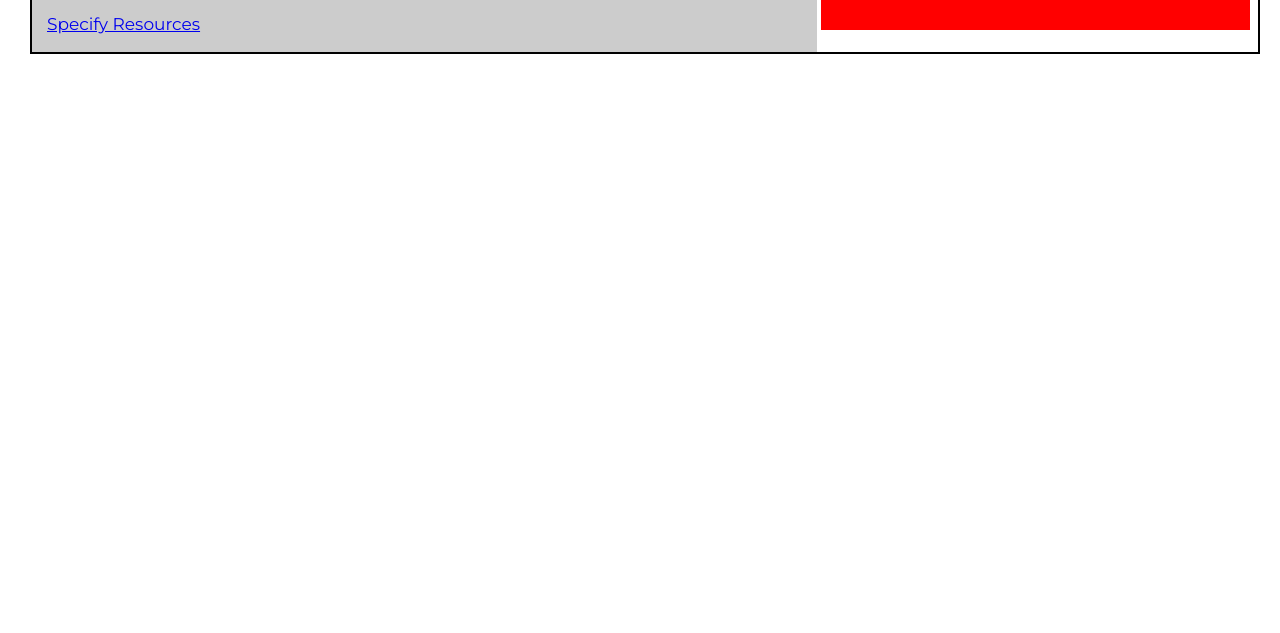
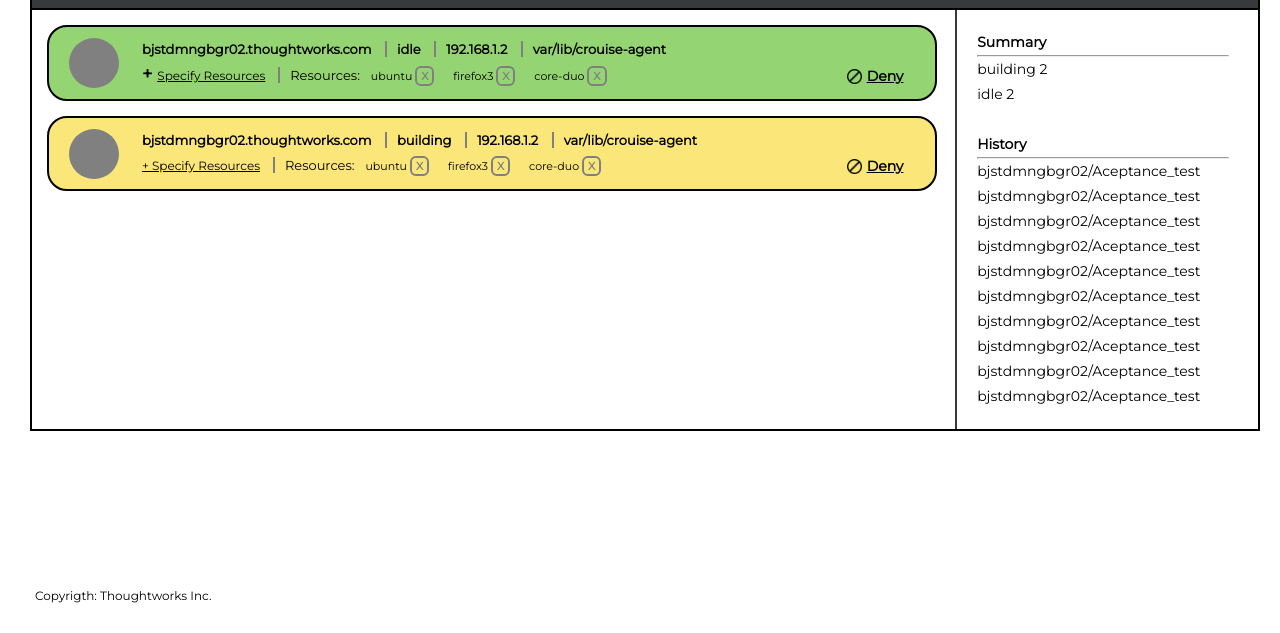
Before and after one commit to xynth14/Reto1-Portafolio, a plain HTML site: page index.html in a window 1280 px wide. Shown: the part 167-800 px from the top of the page. Drawn offline with Linux system fonts and the light colour scheme; a web font is replaced by a local one.

Commit message:
maquetacion 2

```diff
--- a/assets/css/style.css
+++ b/assets/css/style.css
@@ -50,8 +50,8 @@ h1 span {
   border: 2px solid #000;
   border-bottom: 2px solid #37393d;
   border-radius: 15px 15px 0 0;
-  font-size: 16px;
-  font-weight: normal;
+  font-size: 13px;
+  font-weight: bold;
   text-transform: uppercase;
   background: #fff;
   cursor: pointer;
@@ -72,10 +72,10 @@ h1 span {
   display: none;
   overflow: hidden;
   width: 100%;
-  font-size: 17px;
+  font-size: 14px;
   line-height: 25px;
   position: absolute;
-  top: 53px;
+  top: 51px;
   left: 0;
   background: #fff;
   border: 2px solid #000;
@@ -107,22 +107,18 @@ h1 span {
 .btnAgents.check{
   background: #eee;
 }
-p{
-  padding: 15px;
-}
+
 .content-tab{
   width: 100%;
 }
 .div-col-1{
-  min-width: 64%;
+  min-width: 75%;
   padding: 15px;
-  background: #ccc;
   display: inline-block;
+  vertical-align: top;
 }
 .div-col-2{
-  min-width: 35%;
-  padding: 15px;
-  background: #ff0000;
+  min-width: 24%;
   display: inline-block;
 }
 @media only screen and (max-width: 768px) {
@@ -132,3 +128,110 @@ p{
         display: block;
     }
 }
+
+.resources-idle{
+  border: 2px solid #000;
+  border-radius: 20px 20px;
+  width: 100%;
+  padding: 10px;
+  background-color: #95D473;
+  height: auto;
+  margin-bottom: 15px;
+}
+.resources-building{
+  border: 2px solid #000;
+  border-radius: 20px 20px;
+  width: 100%;
+  padding: 10px;
+  background-color: #FAE679;
+  height: auto;
+  margin-bottom: 15px;
+}
+.divCircle{
+  margin: auto;
+  padding-right: 10px;
+  padding-left: 10px;
+  width: 8%;
+  height: auto;
+  vertical-align: middle;
+  display: inline-block;
+}
+.circle{
+  width: 50px;
+  height: 50px;
+  border-radius: 50%;
+  background-color: grey;
+}
+.sumary_history{
+  border-left: 2px #37393d solid;
+  padding: 20px;
+}
+.contenido{
+  vertical-align: middle;
+  width: 81%;
+  display: inline-block;
+}
+
+.contenido-lineas1{
+  font-size: 13px;
+  font-weight: bold;
+  padding-left: 10px;
+}
+.contenido-lineas2{
+  font-size: 11px;
+  padding-left: 10px;
+}
+.cont-resources{
+  border-left: 2px solid grey;
+  font-size: 13px;
+  padding-left: 10px;
+  margin-left: 10px;
+}
+.cont-resources2{
+  font-size: 11px;
+  padding-right: 8px;
+  margin-left: 8px;
+}
+.divDeny{
+  margin: auto;
+  padding-left: 10px;
+  width: 9%;
+  height: auto;
+  vertical-align: bottom;
+  display: inline-block;
+  font-weight: bold;
+}
+#btneliminar{
+  border-radius: 30%;
+  border: 2px solid grey;
+  color: grey;
+  font-weight: bold;
+  padding: 1px 4px;
+  cursor: pointer;
+}
+.deny{
+  vertical-align: bottom;
+  width: 15px;
+  display: inline-block;
+  float: left;
+  margin-top: 5px;
+  margin-right: 5px
+}
+nav{
+  font-size: 12px;
+  text-align: right;
+}
+strong{
+  font-size: 18px;
+  margin-right: 5px;
+}
+a{
+  color: black;
+  font-size: 12px;
+}
+footer{
+  position: absolute;
+  bottom: 30px;
+  margin-left: 15px;
+  font-size: 12px;
+}
--- a/assets/js/js.js
+++ b/assets/js/js.js
@@ -0,0 +1,26 @@
+function Agents(){
+
+}
+
+
+
+function Resource(idAgent,idResource, resource){
+	this.idAgent = idAgent;
+	this.idResource = idResource;
+	this.resource = resource;
+}
+
+
+var specifyResource = document.getElementsByClassName("specifyResource");
+
+
+for(var i=0; i<specifyResource.length;i++){
+	specifyResource[i].onclick = function(){
+		//var idR = document.getElementsByClassName("idR");
+		var txtRecursos = prompt("(Separate multiple resources name with commas)");
+		//alert(e);
+		alert(this.id);
+	};
+
+
+}
--- a/index.html
+++ b/index.html
@@ -9,7 +9,13 @@
 </head>
 
 <body>
-  <h1>Cruice</h1>
+<header>
+	<nav>Signed in as <a href="#"><b>Member</b></a> <b> -> </b> <a href="#"><b>Sing out</b></a></nav>
+</header>
+
+
+<h1>Cruice</h1>
+<form>
 <ul class="tabs" role="tablist">
 
     <li>
@@ -31,9 +37,81 @@
         	</div>
           	<div class="content-tab">
           		<div class="div-col-1">
-          			<a href="#" id="1" data-toggle='confirmation'>Specify Resources</a>
+          			<div class= "resources-idle">
+			            <div class="divCircle">
+			            	<div class = "circle"></div>
+			            </div>
+			            <div class = "contenido">
+			                <div class = "contenido-lineas1">
+			                    <span>bjstdmngbgr02.thoughtworks.com</span>
+			                    <span class = "cont-resources">idle </span>
+			                    <span class = "cont-resources">192.168.1.2 </span>
+			                    <span class = "cont-resources">var/lib/crouise-agent </span>
+			                    <span class ="idR" id="1"></span>
+			                </div>
+			                <div class = "contenido-lineas2">
+			                    <strong>+</strong><a href="#" class="specifyResource" id="1">Specify Resources</a>
+			                    <span class = "cont-resources">Resources:</span>
+			                    <span class = "cont-resources2">ubuntu <span id="btneliminar">X</span></span>
+			                    <span class = "cont-resources2">firefox3 <span id="btneliminar">X</span></span>
+			                    <span class = "cont-resources2">core-duo <span id="btneliminar">X</span></span>
+			        	    </div>
+			            </div>
+			            <div class="divDeny">
+			            	<img src="assets/images/deny-icon.png" class="deny">
+			            	<u>Deny</u>
+			            </div>
+			        </div>
+
+			        <div class= "resources-building">
+			            <div class="divCircle">
+			            	<div class = "circle"></div>
+			            </div>
+			            <div class="contenido">
+			                <div class = "contenido-lineas1">
+			                    <span>bjstdmngbgr02.thoughtworks.com</span>
+			                    <span class = "cont-resources">building </span>
+			                    <span class = "cont-resources">192.168.1.2 </span>
+			                    <span class = "cont-resources">var/lib/crouise-agent </span>
+			                    <span class="idR" id="2"></span>
+			                </div>
+			                <div class = "contenido-lineas2">
+			                    <a href="#" class="specifyResource" id="2">+ Specify Resources</a>
+			                    <span class = "cont-resources">Resources:</span>
+			                    <span class = "cont-resources2">ubuntu <span id="btneliminar">X</span></span>
+			                    <span class = "cont-resources2">firefox3 <span id="btneliminar">X</span></span>
+			                    <span class = "cont-resources2">core-duo <span id="btneliminar">X</span></span>
+			        	    </div>
+			            </div>
+			            <div class="divDeny">
+			            	<img src="assets/images/deny-icon.png" class="deny">
+			            	<u>Deny</u>
+			            </div>
+			        </div>
           		</div>
-          		<div class="div-col-2"></div>
+          		<div class="div-col-2">
+
+					<div class = "sumary_history">
+		              <h4>Summary</h4>
+		              <hr>
+		              <p>building   2</p>
+		              <p>idle       2</p><br>
+		              <h4>History</h4>
+		              <hr>
+		              <p>bjstdmngbgr02/Aceptance_test</p>
+		              <p>bjstdmngbgr02/Aceptance_test</p>
+		              <p>bjstdmngbgr02/Aceptance_test</p>
+		              <p>bjstdmngbgr02/Aceptance_test</p>
+		              <p>bjstdmngbgr02/Aceptance_test</p>
+		              <p>bjstdmngbgr02/Aceptance_test</p>
+		              <p>bjstdmngbgr02/Aceptance_test</p>
+		              <p>bjstdmngbgr02/Aceptance_test</p>
+		              <p>bjstdmngbgr02/Aceptance_test</p>
+		              <p>bjstdmngbgr02/Aceptance_test</p>
+
+		          </div>
+
+          		</div>
           	</div>
         </div>
     </li>
@@ -55,6 +133,10 @@
         </div>
     </li>
 </ul>
+</form>
 
+<footer>Copyrigth: Thoughtworks Inc.</footer>
+
+<script src="assets/js/js.js"></script>
 </body>
 </html>
```
Also changed, not shown: assets/js/json.js (added, +38 -0 lines), assets/images/deny-icon.png (added).
